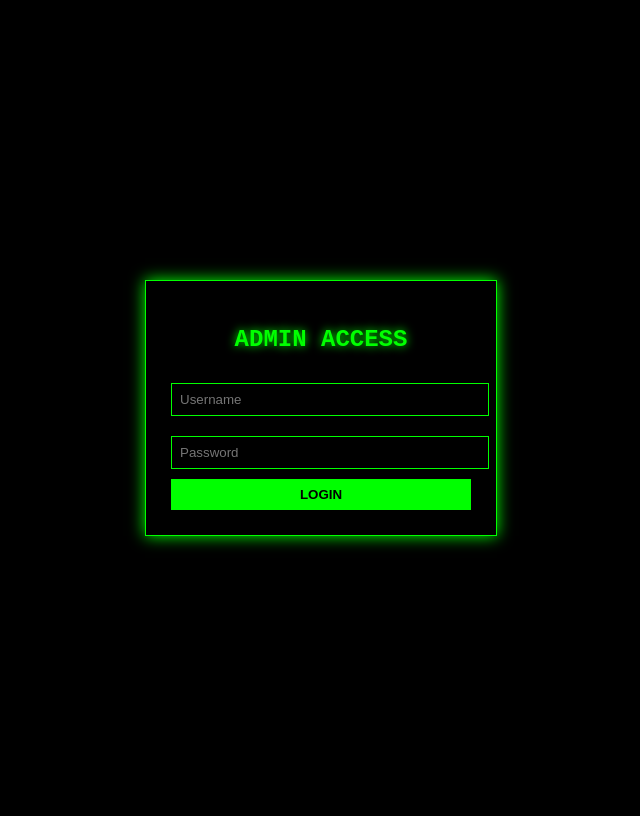
After one commit to AnushiaSharma/honeypot, a Flask app: page /admin in a window 1280 px wide. The commit adds this page. Shown: the whole page, without its empty margins (319-959 px from the left). Run offline with Flask 3, Linux system fonts and the light colour scheme.

Commit message:
Enhance honeypot functionality with admin login, session management, and improved dashboard UI

```diff
--- /dev/null
+++ b/templates/admin_login.html
@@ -0,0 +1,68 @@
+<!DOCTYPE html>
+<html>
+<head>
+    <title>Admin Access</title>
+
+    <style>
+        body {
+            background: black;
+            color: #00ff00;
+            font-family: "Courier New", monospace;
+            display: flex;
+            justify-content: center;
+            align-items: center;
+            height: 100vh;
+        }
+
+        .box {
+            border: 1px solid #00ff00;
+            padding: 25px;
+            width: 300px;
+            text-align: center;
+            box-shadow: 0 0 15px #00ff00;
+        }
+
+        h2 {
+            margin-bottom: 20px;
+            text-shadow: 0 0 10px #00ff00;
+        }
+
+        input {
+            width: 100%;
+            padding: 8px;
+            margin: 10px 0;
+            background: black;
+            border: 1px solid #00ff00;
+            color: #00ff00;
+        }
+
+        button {
+            width: 100%;
+            padding: 8px;
+            background: #00ff00;
+            border: none;
+            cursor: pointer;
+            font-weight: bold;
+        }
+
+        button:hover {
+            background: #00cc00;
+        }
+    </style>
+</head>
+
+<body>
+
+<div class="box">
+    <h2>ADMIN ACCESS</h2>
+
+    <form method="POST">
+        <input name="username" placeholder="Username" required>
+        <input name="password" type="password" placeholder="Password" required>
+
+        <button type="submit">LOGIN</button>
+    </form>
+</div>
+
+</body>
+</html>
--- a/web_honeypot.py
+++ b/web_honeypot.py
@@ -1,9 +1,16 @@
 import sqlite3
-from flask import Flask, request, render_template
+from flask import Flask, request, render_template, redirect, session
 from database import insert_attack, init_db
+from datetime import timedelta
+from flask import make_response
 
 app = Flask(__name__)
 
+app.config['SESSION_COOKIE_HTTPONLY'] = True
+app.config['SESSION_COOKIE_SAMESITE'] = 'Lax'
+
+app.secret_key = 'supersecretkey'
+app.permanent_session_lifetime = timedelta(minutes=5)
 init_db()
 
 @app.route('/', methods=['GET', 'POST'])
@@ -19,8 +26,28 @@ def index():
 
     return render_template('login.html')
 
+@app.route('/admin', methods=['GET', 'POST'])
+def admin_login():
+    if request.method == 'POST':
+        username = request.form.get('username')
+        password = request.form.get('password')
+
+        if username == "admin" and password == "admin123":
+            session.permanent = True
+            session['admin'] = True
+            return redirect('/dashboard')
+        else:
+            return "Access Denied"
+
+    return render_template('admin_login.html')
+
+
+
 @app.route('/dashboard')
 def dashboard():
+    if not session.get('admin'):
+        return redirect('/admin')
+
     conn = sqlite3.connect('database.db')
     cursor = conn.cursor()
 
@@ -29,7 +56,16 @@ def dashboard():
 
     conn.close()
 
-    return render_template('dashboard.html', data=rows)
+    response = make_response(render_template('dashboard.html', data=rows))
+    response.headers['Cache-Control'] = 'no-store, no-cache, must-revalidate, max-age=0'
+    response.headers['Pragma'] = 'no-cache'
+    response.headers['Expires'] = '0'
+    return response
+
+@app.route('/logout')
+def logout():
+    session.pop('admin', None)
+    return redirect('/admin')
 
 def start_web():
     app.run(host='0.0.0.0', port=8080)
```
Also changed, not shown: database.py (+9 -3 lines), templates/dashboard.html (+89 -8 lines), templates/login.html (+67 -4 lines), database.db, 1 other file.
